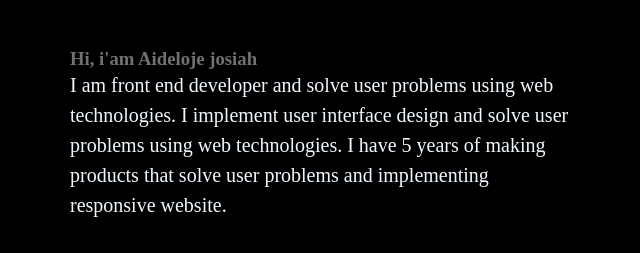
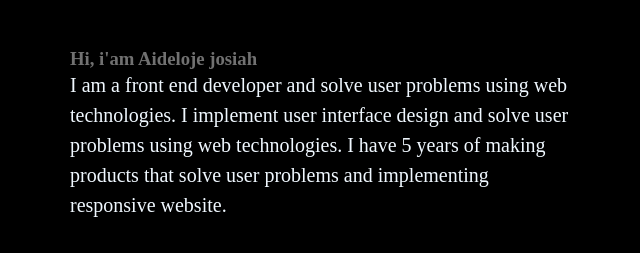
Before and after one commit to Eragbai2001/Josiah-web, a plain HTML site: page index.html in a window 1280 px wide. Shown: the part 189-442 px from the top of the page, 30-670 px from the left. Drawn offline with Linux system fonts and the light colour scheme.

Commit message:
second commit

```diff
--- a/index.html
+++ b/index.html
@@ -30,7 +30,7 @@
     <div class="main">
         <div >
          <h3> Hi, i'am Aideloje josiah</h3>
-         <P class="main_1">I am front end developer and solve user problems using web technologies.
+         <P class="main_1">I am a front end developer and solve user problems using web technologies.
              I implement user interface design and solve user problems using web
              technologies. I have 5 years of
              making products that solve user problems and
```
